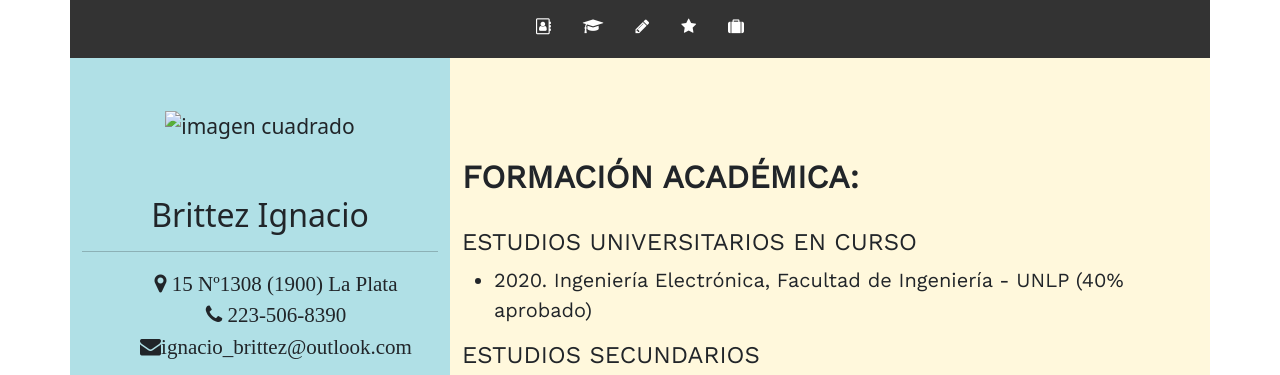
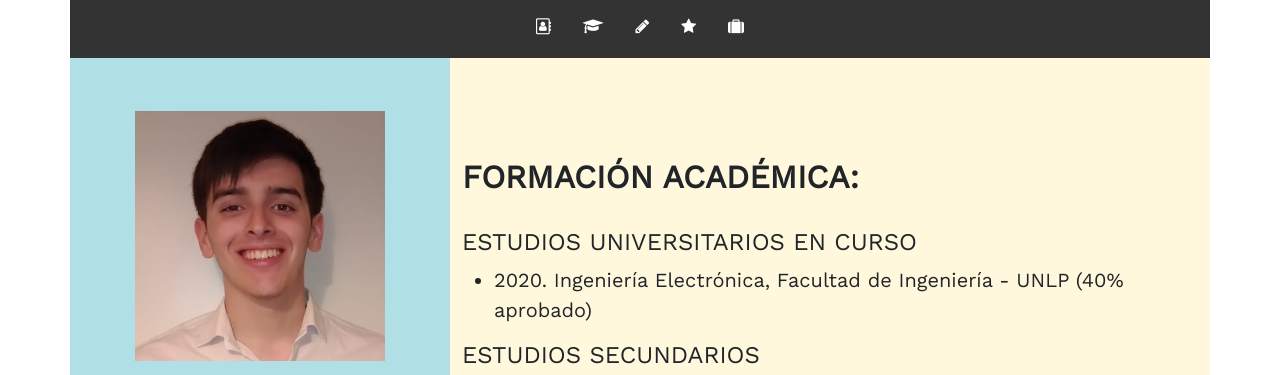
Before and after one commit to ibrittez/ibrittez.github.io, a plain HTML site: page index.html in a window 1280 px wide. Shown: the top 375 px of the page. Drawn offline with nearby package versions, Linux system fonts and the light colour scheme.

Commit message:
Update index.html

```diff
--- a/index.html
+++ b/index.html
@@ -56,7 +56,7 @@
 
                 <div class="row-1 col-md-4" id="col-izquierda">
                     <div id="contacto-cuerpo">
-                        <img src="images/foto-cv.jpeg"
+                        <img src="image/foto-cv.jpeg"
                         id="foto-cv" height="250px" width="250px" alt="imagen cuadrado">
                         <h2>Brittez Ignacio</h2>
                         <hr>
```
